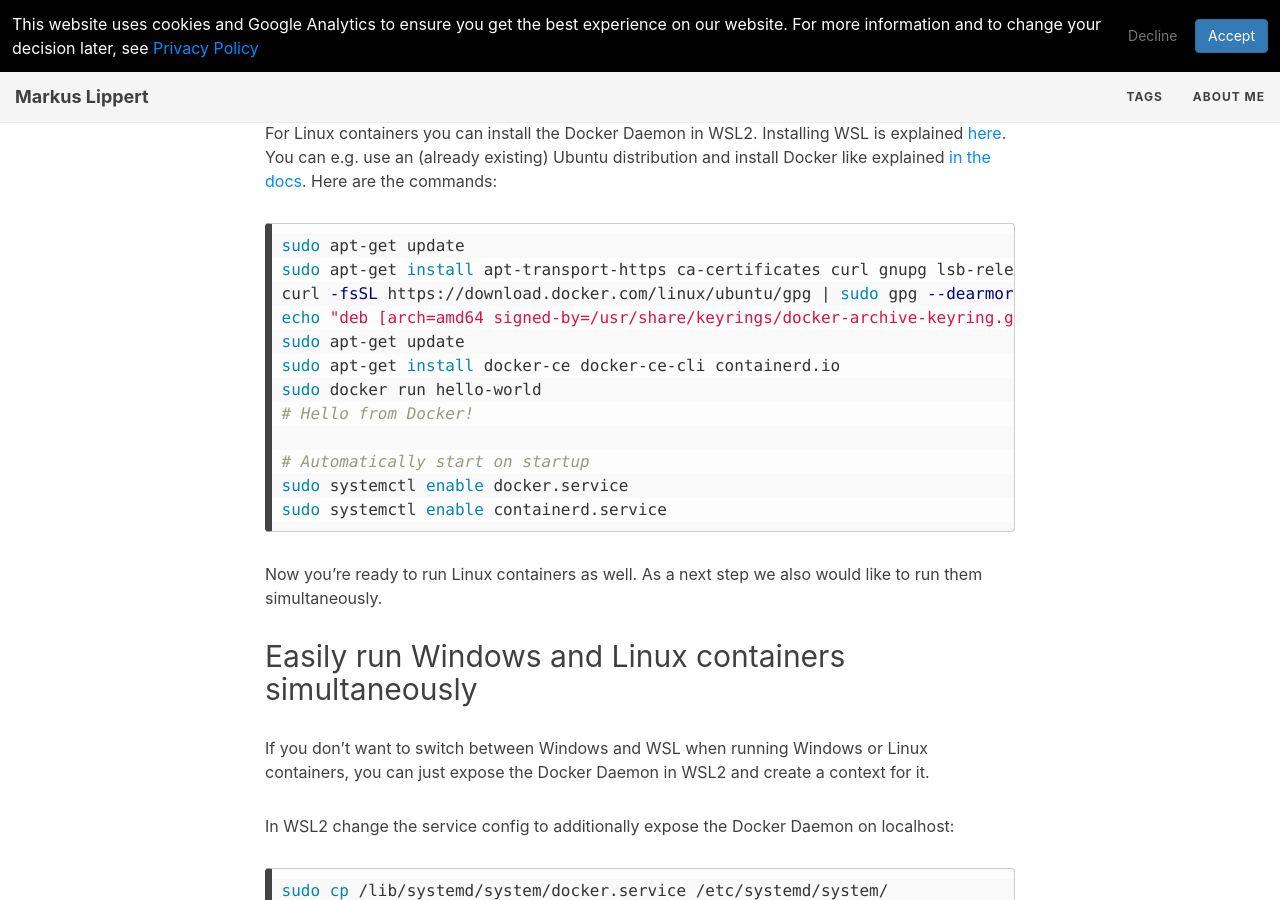
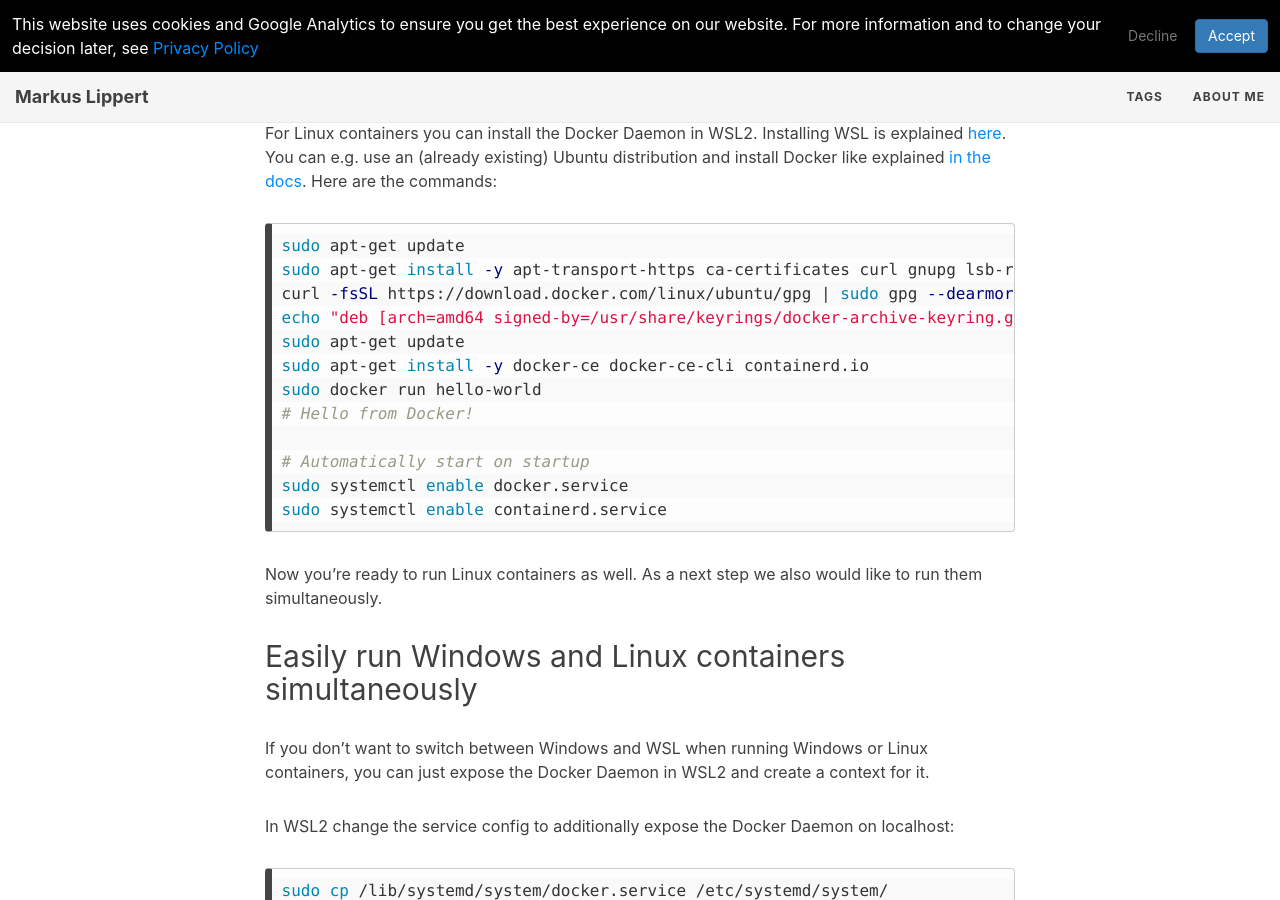
Before and after one commit to lippertmarkus/lippertmarkus.github.io, a Jekyll site: the page built from _posts/2021-09-04-containers-without-docker-desktop.md, in a window 1280 px wide and 900 px high, scrolled down 1285 px. Built offline with Jekyll 4.4.1, drawn with Linux system fonts in a browser that asks for light colours.

Commit message:
add apt -y

````diff
--- a/_posts/2021-09-04-containers-without-docker-desktop.md
+++ b/_posts/2021-09-04-containers-without-docker-desktop.md
@@ -28,11 +28,11 @@ For Linux containers you can install the Docker Daemon in WSL2. Installing WSL i
 
 ```bash
 sudo apt-get update
-sudo apt-get install apt-transport-https ca-certificates curl gnupg lsb-release
+sudo apt-get install -y apt-transport-https ca-certificates curl gnupg lsb-release
 curl -fsSL https://download.docker.com/linux/ubuntu/gpg | sudo gpg --dearmor -o /usr/share/keyrings/docker-archive-keyring.gpg
 echo "deb [arch=amd64 signed-by=/usr/share/keyrings/docker-archive-keyring.gpg] https://download.docker.com/linux/ubuntu $(lsb_release -cs) stable" | sudo tee /etc/apt/sources.list.d/docker.list > /dev/null
 sudo apt-get update
-sudo apt-get install docker-ce docker-ce-cli containerd.io
+sudo apt-get install -y docker-ce docker-ce-cli containerd.io
 sudo docker run hello-world
 # Hello from Docker!
 
````
